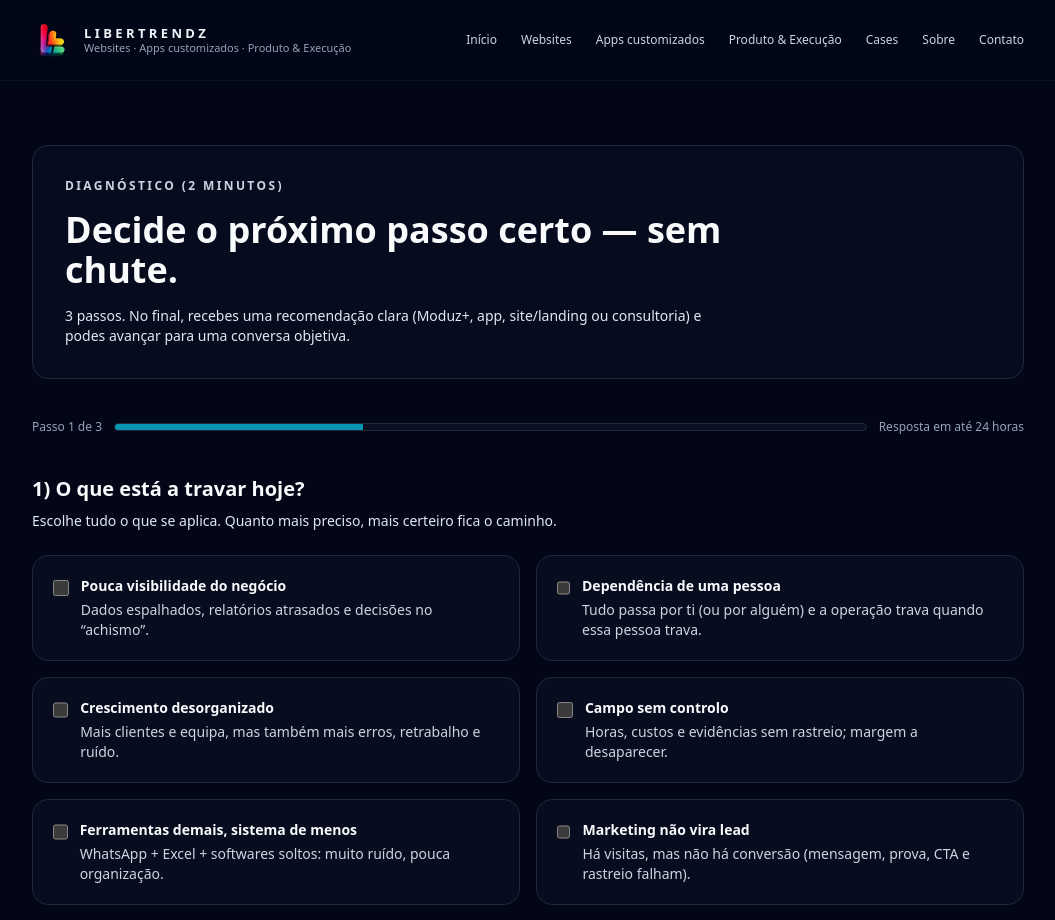
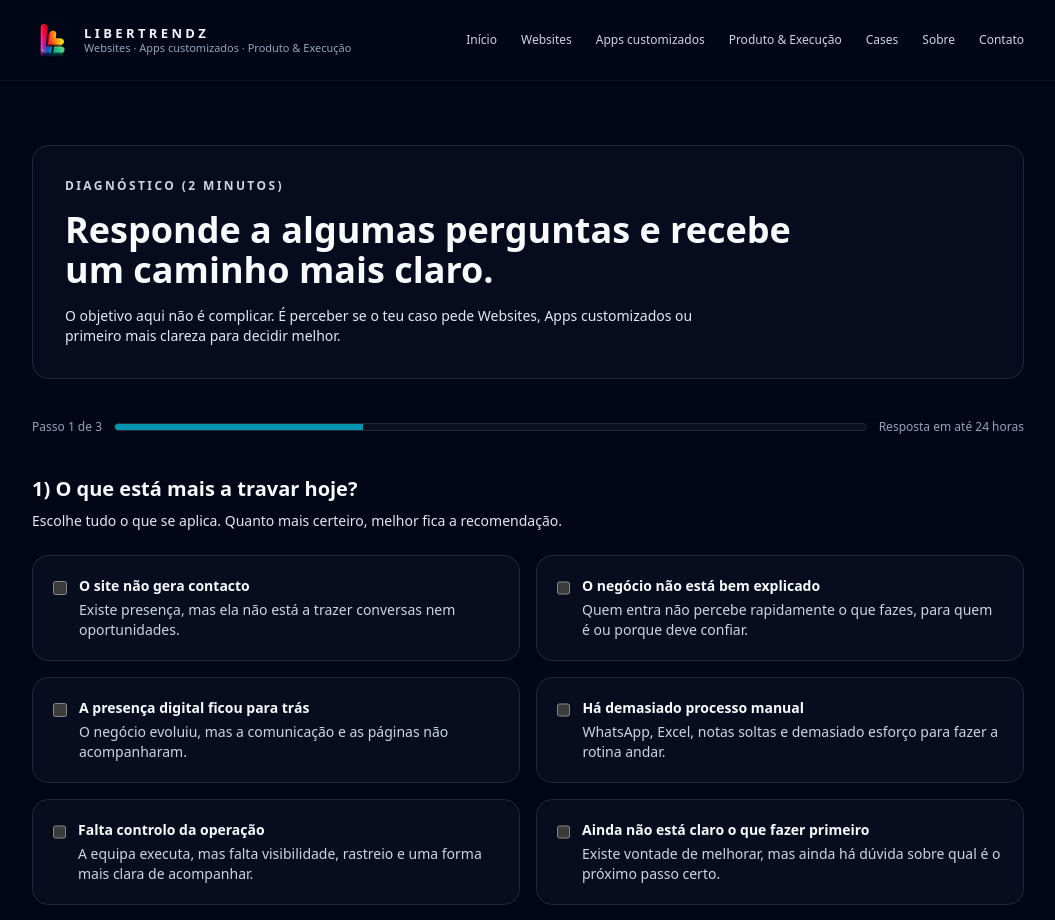
Before and after one commit to libertrendz/libertrendz-site, a Next.js app: page /diagnostico in a window 1280 px wide. Shown: the top 920 px of the page, without its empty margins (112-1167 px from the left). Built offline with nearby package versions, Linux system fonts and the light colour scheme.

Commit message:
Refactor keys and update diagnostic logic
Refactor symptom, context, and priority keys for better clarity and organization. Update diagnostic recommendations and improve user prompts.

```diff
--- a/app/diagnostico/page.tsx
+++ b/app/diagnostico/page.tsx
@@ -1,124 +1,119 @@
 // app/diagnostico/page.tsx
+
 "use client";
 
 import { useMemo, useState } from "react";
 
-type PathKey = "moduz" | "apps" | "sites" | "agile";
+type PathKey = "sites" | "apps" | "agile";
 
 type SymptomKey =
-  | "visibilidade"
-  | "gargalo"
-  | "crescimento"
-  | "campo"
-  | "ruido"
   | "conversao"
-  | "entrega";
+  | "clareza"
+  | "presenca"
+  | "manual"
+  | "controle"
+  | "decisao";
 
 type ContextKey =
-  | "manual"
-  | "ferramentas"
-  | "erp_ruim"
-  | "mvp_torto"
-  | "trafego_sem_lead";
+  | "site_fraco"
+  | "negocio_mudou"
+  | "operacao_solta"
+  | "ideia_em_duvida"
+  | "ja_tentou_e_nao_resultou";
 
 type PriorityKey =
-  | "controle"
-  | "margem_campo"
-  | "escala"
-  | "conversao"
-  | "execucao";
+  | "gerar_contato"
+  | "explicar_melhor"
+  | "organizar_rotina"
+  | "definir_caminho"
+  | "resolver_rapido";
 
 const SYMPTOMS: { key: SymptomKey; title: string; desc: string }[] = [
   {
-    key: "visibilidade",
-    title: "Pouca visibilidade do negócio",
-    desc: "Dados espalhados, relatórios atrasados e decisões no “achismo”.",
+    key: "conversao",
+    title: "O site não gera contacto",
+    desc: "Existe presença, mas ela não está a trazer conversas nem oportunidades.",
   },
   {
-    key: "gargalo",
-    title: "Dependência de uma pessoa",
-    desc: "Tudo passa por ti (ou por alguém) e a operação trava quando essa pessoa trava.",
+    key: "clareza",
+    title: "O negócio não está bem explicado",
+    desc: "Quem entra não percebe rapidamente o que fazes, para quem é ou porque deve confiar.",
   },
   {
-    key: "crescimento",
-    title: "Crescimento desorganizado",
-    desc: "Mais clientes e equipa, mas também mais erros, retrabalho e ruído.",
+    key: "presenca",
+    title: "A presença digital ficou para trás",
+    desc: "O negócio evoluiu, mas a comunicação e as páginas não acompanharam.",
   },
   {
-    key: "campo",
-    title: "Campo sem controlo",
-    desc: "Horas, custos e evidências sem rastreio; margem a desaparecer.",
+    key: "manual",
+    title: "Há demasiado processo manual",
+    desc: "WhatsApp, Excel, notas soltas e demasiado esforço para fazer a rotina andar.",
   },
   {
-    key: "ruido",
-    title: "Ferramentas demais, sistema de menos",
-    desc: "WhatsApp + Excel + softwares soltos: muito ruído, pouca organização.",
+    key: "controle",
+    title: "Falta controlo da operação",
+    desc: "A equipa executa, mas falta visibilidade, rastreio e uma forma mais clara de acompanhar.",
   },
   {
-    key: "conversao",
-    title: "Marketing não vira lead",
-    desc: "Há visitas, mas não há conversão (mensagem, prova, CTA e rastreio falham).",
-  },
-  {
-    key: "entrega",
-    title: "Execução travada",
-    desc: "Projetos emperram, prioridades mudam e tudo anda devagar.",
+    key: "decisao",
+    title: "Ainda não está claro o que fazer primeiro",
+    desc: "Existe vontade de melhorar, mas ainda há dúvida sobre qual é o próximo passo certo.",
   },
 ];
 
 const CONTEXTS: { key: ContextKey; title: string; desc: string }[] = [
   {
-    key: "manual",
-    title: "Manual (Excel/WhatsApp)",
-    desc: "Processos soltos e controlo na base da disciplina e planilhas.",
+    key: "site_fraco",
+    title: "Já tenho site, mas ele não está a ajudar",
+    desc: "A base existe, mas não está a comunicar nem a converter como devia.",
   },
   {
-    key: "ferramentas",
-    title: "Ferramentas desconectadas",
-    desc: "Cada uma resolve um pedaço; ninguém resolve o todo.",
+    key: "negocio_mudou",
+    title: "O negócio mudou e a presença ficou para trás",
+    desc: "Hoje a empresa é outra, mas o site e a comunicação ainda parecem de outra fase.",
   },
   {
-    key: "erp_ruim",
-    title: "Já existe ERP, mas atrapalha",
-    desc: "É pesado, não encaixa na operação ou não escala com o crescimento.",
+    key: "operacao_solta",
+    title: "A rotina está demasiado solta",
+    desc: "Há trabalho, mas também há demasiada fricção, dispersão e falta de estrutura.",
   },
   {
-    key: "mvp_torto",
-    title: "Sistema/MVP mal construído",
-    desc: "Já investiu e agora ficou caro ajustar (retrabalho e decisões tortas).",
+    key: "ideia_em_duvida",
+    title: "Tenho uma ideia, mas ainda não sei o melhor formato",
+    desc: "Antes de construir, preciso perceber melhor o que realmente faz sentido.",
   },
   {
-    key: "trafego_sem_lead",
-    title: "Há tráfego, mas não há lead",
-    desc: "Precisa de conversão e campanha com rastreio e proposta clara.",
+    key: "ja_tentou_e_nao_resultou",
+    title: "Já tentámos algo, mas não resultou bem",
+    desc: "Já houve investimento ou tentativa anterior, mas o resultado ficou aquém.",
   },
 ];
 
 const PRIORITIES: { key: PriorityKey; title: string; desc: string }[] = [
   {
-    key: "controle",
-    title: "Controlo e previsibilidade",
-    desc: "Saber onde estamos e decidir com clareza, sem ruído.",
+    key: "gerar_contato",
+    title: "Gerar mais contacto",
+    desc: "Quero transformar melhor presença em conversas e oportunidades.",
   },
   {
-    key: "margem_campo",
-    title: "Margem no campo",
-    desc: "Horas, custos, evidências e execução em campo sob controlo.",
+    key: "explicar_melhor",
+    title: "Explicar melhor o negócio",
+    desc: "Quero uma comunicação mais clara, mais forte e mais confiável.",
   },
   {
-    key: "escala",
-    title: "Escalar sem caos",
-    desc: "Crescer com sistema e governança — sem virar bombeiro.",
+    key: "organizar_rotina",
+    title: "Organizar melhor a rotina",
+    desc: "Quero reduzir fricção, improviso e excesso de processo manual.",
   },
   {
-    key: "conversao",
-    title: "Leads e conversão",
-    desc: "Mensagem, prova, CTA e rastreio para gerar caixa.",
+    key: "definir_caminho",
+    title: "Perceber o que deve vir primeiro",
+    desc: "Antes de investir mais, quero escolher com mais lógica.",
   },
   {
-    key: "execucao",
-    title: "Destravar execução",
-    desc: "Fluxo, prioridade e entrega — com menos retrabalho.",
+    key: "resolver_rapido",
+    title: "Resolver rápido um ponto importante",
+    desc: "Quero atacar primeiro o que mais está a travar neste momento.",
   },
 ];
 
@@ -130,48 +125,35 @@ function routeRecommendation(input: {
   const { symptoms, context, priority } = input;
 
   const has = (k: SymptomKey) => symptoms.includes(k);
-
-  const score: Record<PathKey, number> = { moduz: 0, apps: 0, sites: 0, agile: 0 };
+  const score: Record<PathKey, number> = { sites: 0, apps: 0, agile: 0 };
   const why: string[] = [];
 
-  // SITES
-  if (has("conversao")) score.sites += 7;
-  if (context === "trafego_sem_lead") score.sites += 7;
-  if (priority === "conversao") score.sites += 8;
+  // Websites
+  if (has("conversao")) score.sites += 8;
+  if (has("clareza")) score.sites += 7;
+  if (has("presenca")) score.sites += 6;
+  if (context === "site_fraco") score.sites += 8;
+  if (context === "negocio_mudou") score.sites += 6;
+  if (priority === "gerar_contato") score.sites += 8;
+  if (priority === "explicar_melhor") score.sites += 7;
 
-  // CONSULTORIA
-  if (has("entrega")) score.agile += 6;
-  if (context === "mvp_torto") score.agile += 8;
-  if (priority === "execucao") score.agile += 8;
+  // Apps
+  if (has("manual")) score.apps += 7;
+  if (has("controle")) score.apps += 8;
+  if (context === "operacao_solta") score.apps += 8;
+  if (priority === "organizar_rotina") score.apps += 8;
+  if (priority === "resolver_rapido") score.apps += 4;
 
-  // MODUZ
-  if (has("campo")) score.moduz += 8;
-  if (has("ruido")) score.moduz += 6;
-  if (has("visibilidade")) score.moduz += 6;
-  if (has("gargalo")) score.moduz += 6;
-  if (has("crescimento")) score.moduz += 7;
-  if (context === "erp_ruim") score.moduz += 7;
-  if (priority === "controle") score.moduz += 6;
-  if (priority === "margem_campo") score.moduz += 8;
-  if (priority === "escala") score.moduz += 7;
+  // Produto & Execução
+  if (has("decisao")) score.agile += 8;
+  if (context === "ideia_em_duvida") score.agile += 8;
+  if (context === "ja_tentou_e_nao_resultou") score.agile += 6;
+  if (priority === "definir_caminho") score.agile += 8;
+  if (priority === "resolver_rapido") score.agile += 2;
 
-  // APPS
-  if (context === "manual") score.apps += 5;
-  if (context === "ferramentas") score.apps += 5;
-
-  const sinaisModuz =
-    has("campo") || has("crescimento") || has("gargalo") || has("visibilidade") || has("ruido");
-  const sinaisSites = has("conversao") || context === "trafego_sem_lead" || priority === "conversao";
-
-  if (!sinaisModuz && !sinaisSites) score.apps += 5;
-
-  if (priority === "controle" || priority === "escala") score.apps += 1;
-  if (priority === "margem_campo") score.apps += 1;
-
-  if (context === "mvp_torto") {
+  // Ajustes finos
+  if ((has("conversao") || has("clareza")) && (has("manual") || has("controle"))) {
     score.agile += 2;
-    score.moduz -= 1;
-    score.apps -= 1;
   }
 
   const entries = (Object.keys(score) as PathKey[]).map((k) => [k, score[k]] as const);
@@ -181,47 +163,50 @@ function routeRecommendation(input: {
   const secondary = entries[1][0];
 
   if (primary === "sites") {
-    why.push("Sinais fortes de conversão: proposta, prova, CTA e rastreio precisam de ajuste imediato.");
-  }
-  if (primary === "moduz") {
-    why.push("Dores operacionais de controlo, escala e/ou campo pedem sistema modular e governança.");
+    why.push("Os sinais apontam mais para comunicação, presença digital e conversão.");
   }
   if (primary === "apps") {
-    why.push("Dor específica com necessidade de piloto rápido e leve, sem entrar num ERP completo agora.");
+    why.push("Os sinais apontam mais para rotina, controlo e necessidade de resolver um ponto operacional.");
   }
   if (primary === "agile") {
-    why.push("O gargalo é execução/decisão: melhor pôr ordem antes de investir mais em tecnologia.");
+    why.push("Os sinais apontam mais para necessidade de clareza, leitura de cenário e definição do próximo passo.");
   }
 
-  if (secondary && secondary !== primary) {
-    if (secondary === "moduz") why.push("Alternativa: Moduz+ como próximo passo quando a operação exigir escala e controlo total.");
-    if (secondary === "apps") why.push("Alternativa: app customizado resolve uma parte rapidamente e valida o caminho.");
-    if (secondary === "sites") why.push("Alternativa: melhorar conversão pode destravar caixa e pipeline.");
-    if (secondary === "agile") why.push("Alternativa: consultoria acelera execução e evita retrabalho caro.");
+  if (secondary === "sites") {
+    why.push("Como alternativa, uma página mais bem estruturada pode ajudar a comunicar melhor e abrir mais contacto.");
+  }
+  if (secondary === "apps") {
+    why.push("Como alternativa, um app mais direto pode atacar uma dor específica sem criar peso excessivo.");
+  }
+  if (secondary === "agile") {
+    why.push("Como alternativa, faz sentido ganhar clareza antes de construir qualquer solução.");
   }
 
   return { primary, secondary, why };
 }
 
 function labelForPath(p: PathKey) {
-  if (p === "moduz") return "Moduz+ (ERP modular)";
-  if (p === "apps") return "Apps customizados (piloto rápido)";
-  if (p === "sites") return "Sites & Landing Pages (conversão)";
-  return "Consultoria (acelerador de execução)";
+  if (p === "sites") return "Websites";
+  if (p === "apps") return "Apps customizados";
+  return "Produto & Execução";
 }
 
 function linkForPath(p: PathKey) {
-  if (p === "moduz") return "/moduz";
+  if (p === "sites") return "/sites";
   if (p === "apps") return "/apps";
-  if (p === "sites") return "/sites";
   return "/agile";
 }
 
 function assuntoForPath(p: PathKey) {
-  if (p === "moduz") return "Moduz+";
+  if (p === "sites") return "Websites";
   if (p === "apps") return "Apps customizados";
-  if (p === "sites") return "Sites & Landing Pages";
-  return "Consultoria Ágil";
+  return "Produto & Execução";
+}
+
+function whatsappText(summaryText: string) {
+  return `https://wa.me/351910287128?text=${encodeURIComponent(
+    `Olá, fiz o diagnóstico no site da Libertrendz e quero falar sobre isto.\n\n${summaryText}`
+  )}`;
 }
 
 export default function DiagnosticoPage() {
@@ -260,8 +245,8 @@ export default function DiagnosticoPage() {
     return [
       "Diagnóstico Libertrendz",
       "",
-      `Dores: ${s.join(" · ") || "-"}`,
-      `Cenário atual: ${c || "-"}`,
+      `Sinais principais: ${s.join(" · ") || "-"}`,
+      `Contexto: ${c || "-"}`,
       `Prioridade: ${p || "-"}`,
       "",
       `Recomendação principal: ${labelForPath(rec.primary)}`,
@@ -274,6 +259,8 @@ export default function DiagnosticoPage() {
     const msg = encodeURIComponent(summaryText);
     return `/contato?assunto=${assunto}&mensagem=${msg}`;
   }, [rec.primary, summaryText]);
+
+  const whatsappHref = useMemo(() => whatsappText(summaryText), [summaryText]);
 
   async function submitLeadAndContinue() {
     setLeadStatus("loading");
@@ -335,11 +322,11 @@ export default function DiagnosticoPage() {
               Diagnóstico (2 minutos)
             </p>
             <h1 className="text-3xl font-bold leading-tight md:text-4xl">
-              Decide o próximo passo certo — sem chute.
+              Responde a algumas perguntas e recebe um caminho mais claro.
             </h1>
             <p className="text-sm text-slate-200 max-w-2xl">
-              3 passos. No final, recebes uma recomendação clara (Moduz+, app, site/landing ou consultoria)
-              e podes avançar para uma conversa objetiva.
+              O objetivo aqui não é complicar. É perceber se o teu caso pede Websites,
+              Apps customizados ou primeiro mais clareza para decidir melhor.
             </p>
           </div>
         </div>
@@ -357,9 +344,9 @@ export default function DiagnosticoPage() {
         {step === 1 && (
           <div className="space-y-6">
             <div className="max-w-3xl">
-              <h2 className="text-xl font-semibold text-slate-50">1) O que está a travar hoje?</h2>
+              <h2 className="text-xl font-semibold text-slate-50">1) O que está mais a travar hoje?</h2>
               <p className="mt-2 text-sm text-slate-200">
-                Escolhe tudo o que se aplica. Quanto mais preciso, mais certeiro fica o caminho.
+                Escolhe tudo o que se aplica. Quanto mais certeiro, melhor fica a recomendação.
               </p>
             </div>
 
@@ -415,9 +402,9 @@ export default function DiagnosticoPage() {
         {step === 2 && (
           <div className="space-y-6">
             <div className="max-w-3xl">
-              <h2 className="text-xl font-semibold text-slate-50">2) Como é o teu cenário hoje?</h2>
+              <h2 className="text-xl font-semibold text-slate-50">2) Em que cenário te revês mais?</h2>
               <p className="mt-2 text-sm text-slate-200">
-                Uma escolha. Isto ajuda a distinguir “piloto rápido” de “estrutura”.
+                Uma escolha. Isto ajuda a perceber melhor o ponto em que estás.
               </p>
             </div>
 
@@ -461,9 +448,9 @@ export default function DiagnosticoPage() {
         {step === 3 && (
           <div className="space-y-6">
             <div className="max-w-3xl">
-              <h2 className="text-xl font-semibold text-slate-50">3) O que precisas destravar primeiro?</h2>
+              <h2 className="text-xl font-semibold text-slate-50">3) O que queres destravar primeiro?</h2>
               <p className="mt-2 text-sm text-slate-200">
-                Isto define a prioridade imediata (o que resolve primeiro).
+                Isto ajuda a definir o tipo de caminho que faz mais sentido agora.
               </p>
             </div>
 
@@ -503,14 +490,13 @@ export default function DiagnosticoPage() {
           </div>
         )}
 
-        {/* STEP 4 — CAPTURA LEAD (sem botão “ir direto ao contato” aqui) */}
+        {/* STEP 4 */}
         {step === 4 && (
           <div className="space-y-6">
             <div className="max-w-3xl">
               <h2 className="text-xl font-semibold text-slate-50">Antes de ver a recomendação</h2>
               <p className="mt-2 text-sm text-slate-200">
-                Enviamos o resumo por e-mail e respondemos em{" "}
-                <span className="text-slate-50 font-semibold">até 24 horas</span>.
+                Deixa o teu nome e email. Assim enviamos o resumo e podemos responder com contexto.
               </p>
             </div>
 
@@ -573,7 +559,7 @@ export default function DiagnosticoPage() {
           </div>
         )}
 
-        {/* STEP 5 — RESULTADO (aqui sim: botões fazem sentido) */}
+        {/* STEP 5 */}
         {step === 5 && (
           <div className="space-y-8">
             <div className="rounded-2xl border border-slate-800 bg-slate-900/40 p-7">
@@ -583,13 +569,16 @@ export default function DiagnosticoPage() {
 
               <h2 className="mt-2 text-2xl font-semibold text-slate-50">
                 Recomendação principal:{" "}
-                <span className={rec.primary === "moduz" ? "text-cyan-300" : "text-accent-300"}>
+                <span className={rec.primary === "sites" ? "text-cyan-300" : "text-accent-300"}>
                   {labelForPath(rec.primary)}
                 </span>
               </h2>
 
-              <p className="mt-3 text-sm text-slate-200 max-w-3xl">Por que isto faz sentido:</p>
-              <ul className="mt-2 space-y-2 text-sm text-slate-300">
+              <p className="mt-3 text-sm text-slate-200 max-w-3xl">
+                Pelo que respondeste, este parece ser o caminho mais lógico neste momento:
+              </p>
+
+              <ul className="mt-3 space-y-2 text-sm text-slate-300">
                 {rec.why.map((w, i) => (
                   <li key={i}>• {w}</li>
                 ))}
@@ -602,7 +591,7 @@ export default function DiagnosticoPage() {
                   </p>
                   <p className="mt-2 text-sm font-semibold text-slate-50">{labelForPath(rec.secondary)}</p>
                   <p className="mt-1 text-sm text-slate-300">
-                    Se surgir outro gargalo dominante, este pode ser o próximo passo.
+                    Se o contexto mudar ou surgir outra prioridade, este pode ser o próximo passo.
                   </p>
                 </div>
 
@@ -611,15 +600,17 @@ export default function DiagnosticoPage() {
                     Próximo passo
                   </p>
                   <p className="mt-2 text-sm text-slate-300">
-                    Se quiseres acelerar: envia-nos contexto. Nós respondemos em até 24 horas.
+                    Podes seguir para a página correspondente ou falar comigo já com este diagnóstico.
                   </p>
 
                   <div className="mt-4 flex flex-col sm:flex-row flex-wrap gap-3">
                     <a
-                      href={contatoHref}
+                      href={whatsappHref}
+                      target="_blank"
+                      rel="noreferrer"
                       className="inline-flex w-full sm:w-auto items-center justify-center rounded-lg bg-cyan-500 px-5 py-3 text-sm font-semibold text-slate-950 shadow-lg shadow-cyan-500/30 transition hover:bg-cyan-400 whitespace-nowrap"
                     >
-                      Agendar diagnóstico
+                      Falar comigo agora
                     </a>
 
                     <a
@@ -627,6 +618,13 @@ export default function DiagnosticoPage() {
                       className="inline-flex w-full sm:w-auto items-center justify-center rounded-lg border border-slate-700 px-5 py-3 text-sm font-semibold text-slate-100 transition hover:border-slate-500 hover:bg-slate-900/60 whitespace-nowrap"
                     >
                       Ver detalhes
+                    </a>
+
+                    <a
+                      href={contatoHref}
+                      className="inline-flex w-full sm:w-auto items-center justify-center rounded-lg border border-slate-700 px-5 py-3 text-sm font-semibold text-slate-100 transition hover:border-slate-500 hover:bg-slate-900/60 whitespace-nowrap"
+                    >
+                      Enviar por formulário
                     </a>
                   </div>
                 </div>
```
